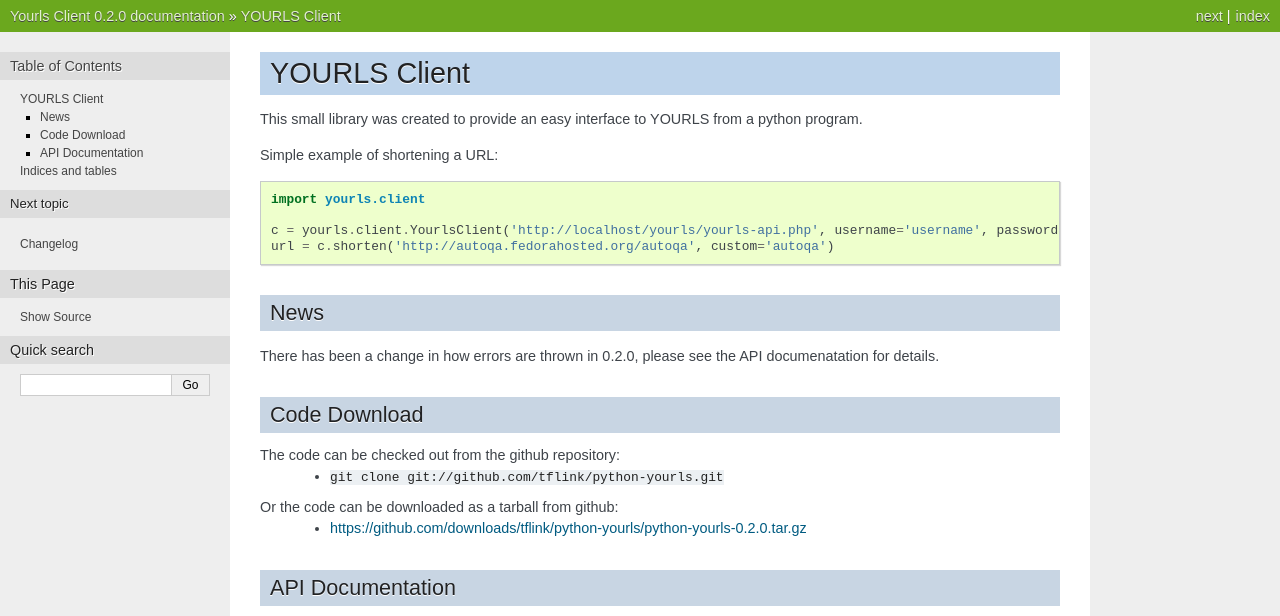
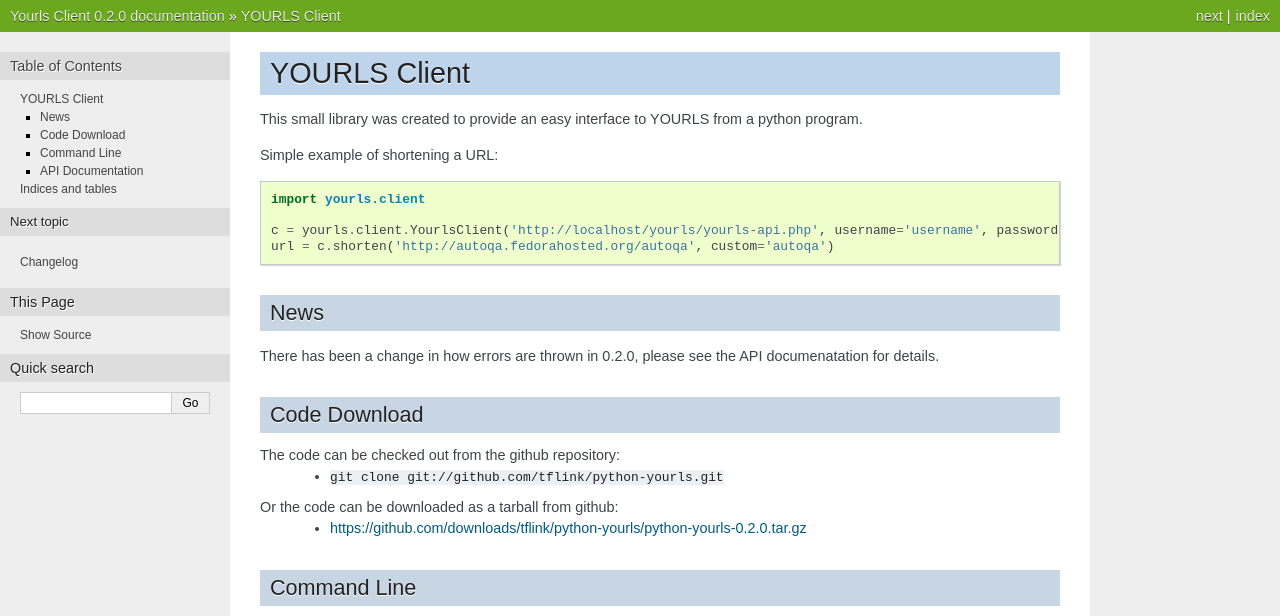
Before and after one commit to tflink/python-yourls, a Sphinx documentation site: the page built from doc/index.rst, in a window 1280 px wide. Shown: the top 616 px of the page. Built offline with Sphinx 7.4.7, drawn with Linux system fonts in a browser that asks for light colours; some of the changed text lies outside the part shown; grey boxes are pictures that could not be loaded.

Commit message:
added command line documentation

```diff
--- a/doc/index.rst
+++ b/doc/index.rst
@@ -26,6 +26,10 @@
 Or the code can be downloaded as a tarball from github:
   * https://github.com/downloads/tflink/python-yourls/python-yourls-0.2.0.tar.gz
 
+Command Line
+-------------
+`python-yourls` also provides a command line interface.
+
 API Documentation
 -----------------
 .. automodule:: yourls
```
